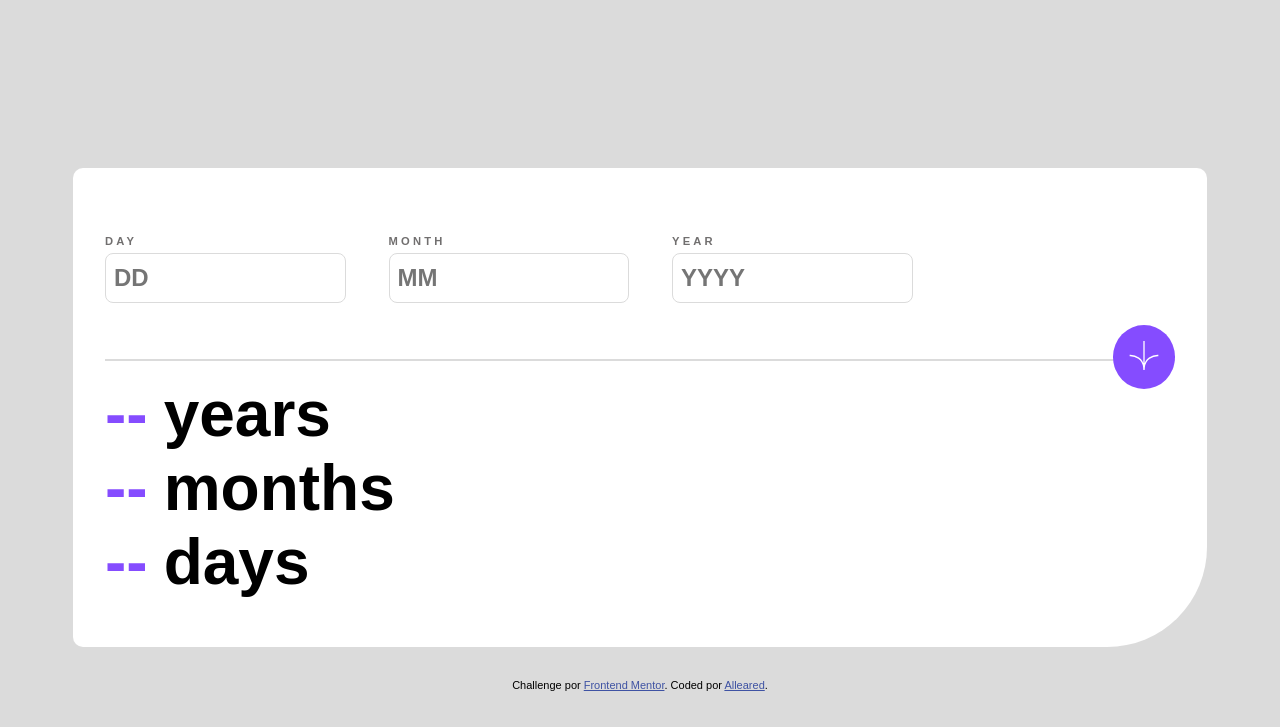
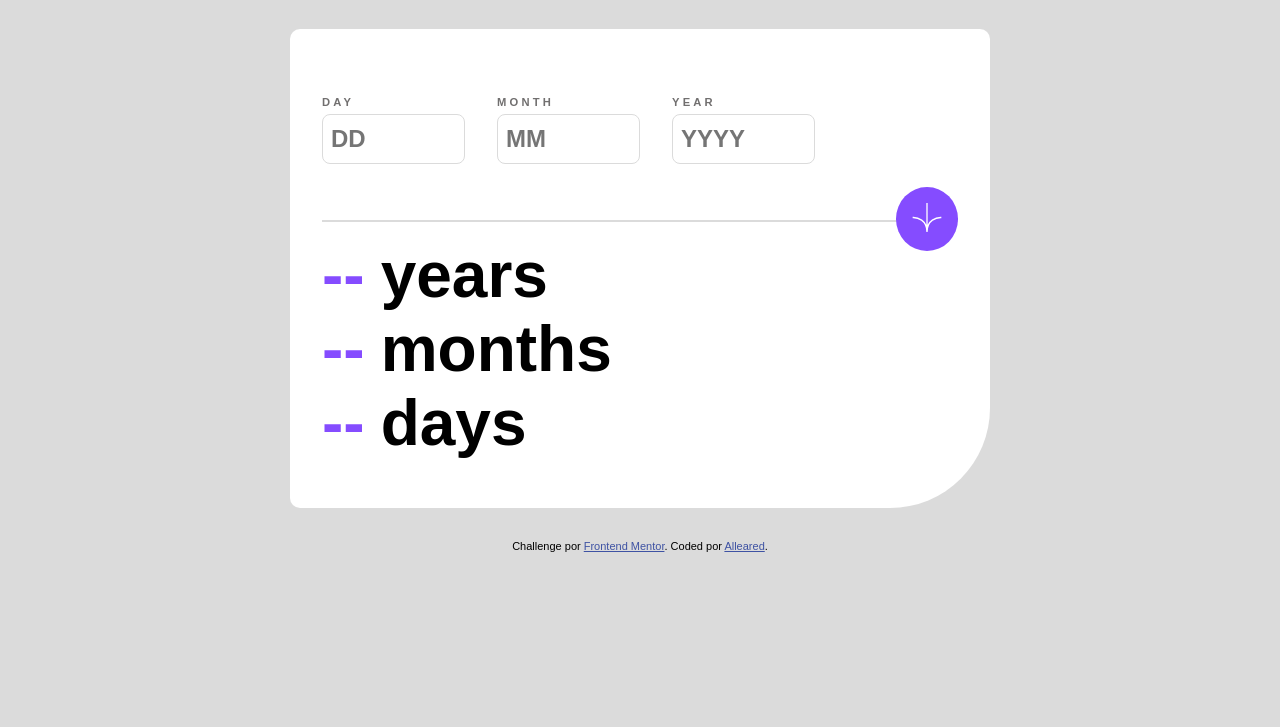
Before and after one commit to Alleared/age-calculator-app, a plain HTML site: page index.html in a window 1280 px wide. Shown: the part 143-870 px from the top of the page. After the commit the page ends 800 px from the top, so only its background shows below. Drawn offline with Linux system fonts and the light colour scheme.

Commit message:
style.css

```diff
--- a/style.css
+++ b/style.css
@@ -92,7 +92,6 @@ main {
   flex-direction: column;
   justify-content: center;
   align-items: center;
-  min-height: 100vh;
 }
 
 article {
@@ -100,6 +99,7 @@ article {
   padding: 2rem;
   border-radius: 10px 10px 100px 10px;
   margin: 0 0 2rem;
+  max-width: 700px;
 }
 
 
```
